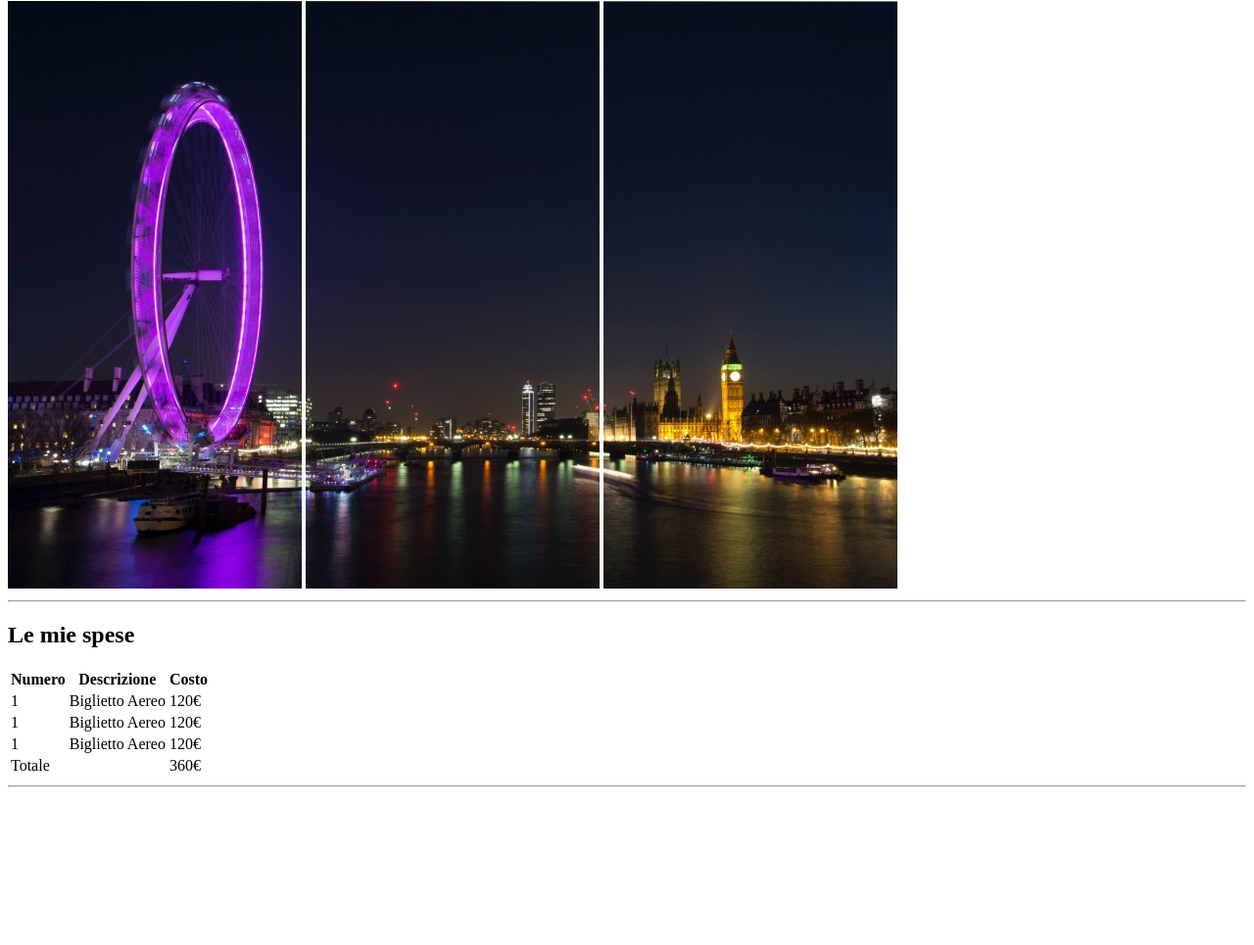
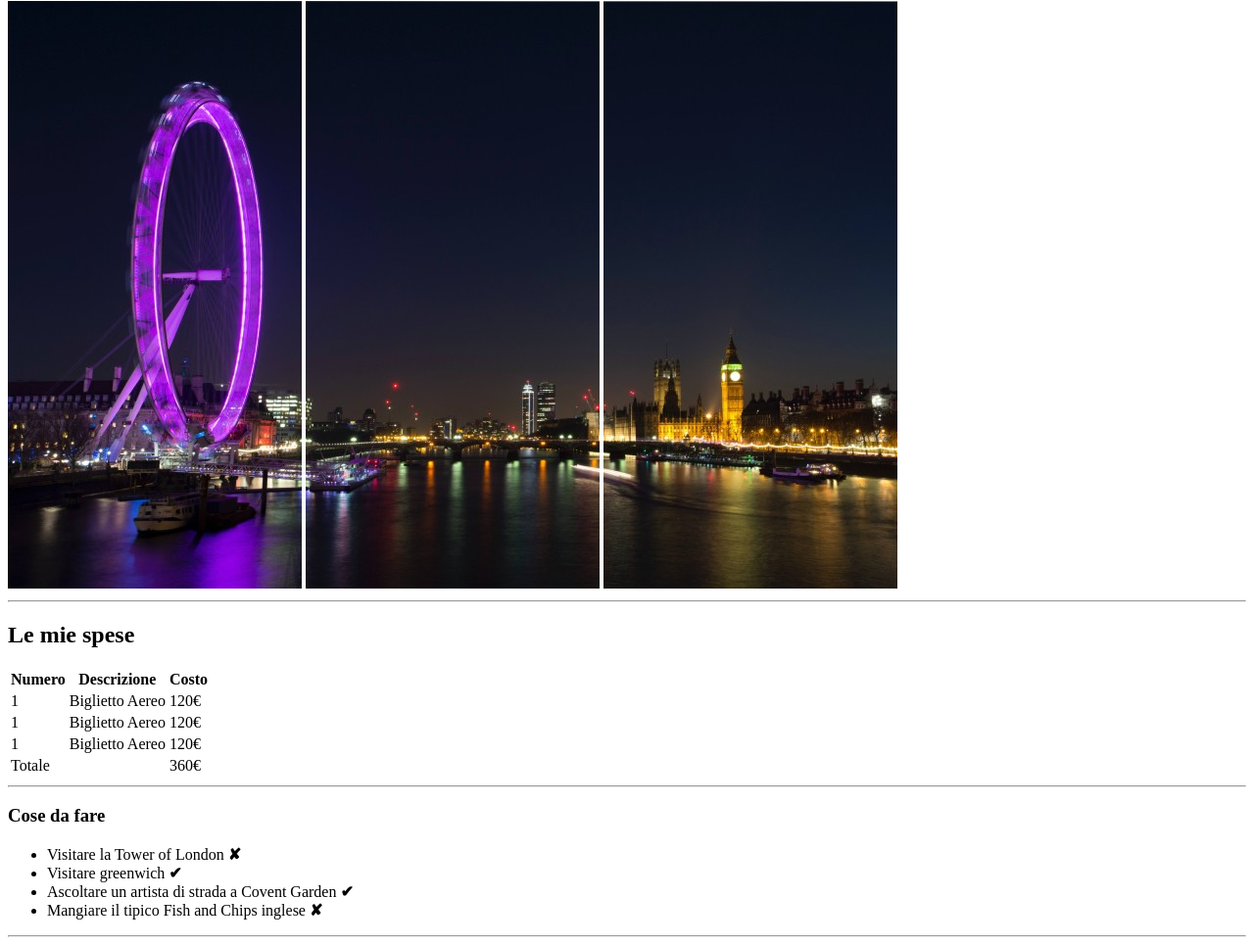
Before and after one commit to dmonteleo/html-london-trip, a plain HTML site: page index.html in a window 1280 px wide. Shown: the part 79-1044 px from the top of the page at 98% size. Before the commit the page ends 891 px from the top, so only its background shows below. Drawn offline with Linux system fonts and the light colour scheme.

Commit message:
seconda sezione

```diff
--- a/index.html
+++ b/index.html
@@ -59,6 +59,17 @@
       </table>
       <hr>
     </section>
+    <!-- seconda sezione -->
+    <section>
+      <h3><strong>Cose da fare</strong></h3>
+      <ul>
+        <li>Visitare la Tower of London <strong>&#10008;</strong></li>
+        <li>Visitare greenwich <strong>&#10004;</strong></li>
+        <li>Ascoltare un artista di strada a Covent Garden <strong>&#10004;</strong></li>
+        <li>Mangiare il tipico Fish and Chips inglese <strong>&#10008;</strong></li>
+      </ul>
+      <hr>
+    </section>
   </main>
 </body>
 </html>
```
